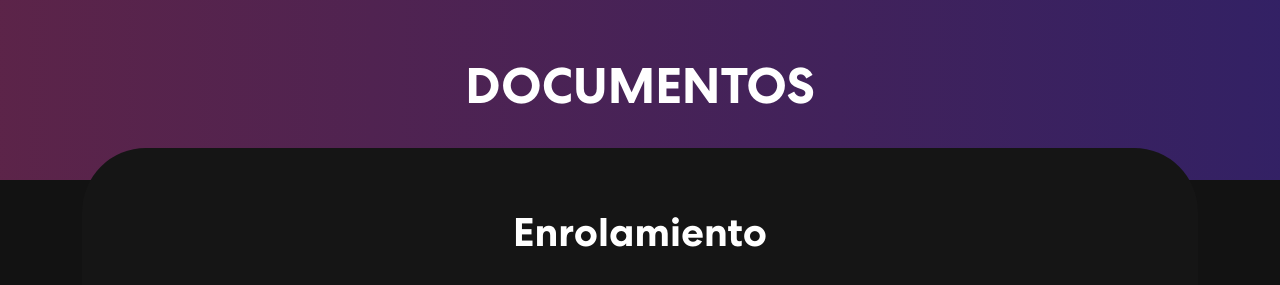
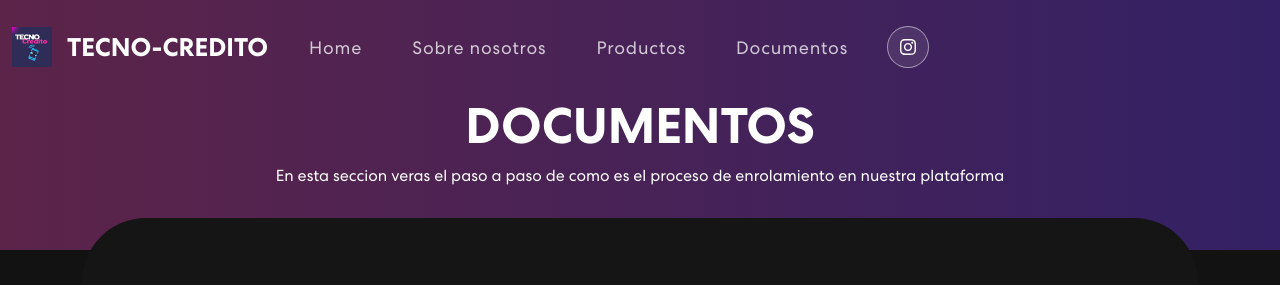
Before and after one commit to felipevees/tecno-punto, a React (Create React App) app: page /documentos in a window 1280 px wide. Shown: the top 285 px of the page. Built offline with nearby package versions, Linux system fonts and the light colour scheme.

Commit message:
Buen trabajo pipin

```diff
--- a/src/Componentes/Documentospdf.js
+++ b/src/Componentes/Documentospdf.js
@@ -10,7 +10,8 @@
     <section>
       <div className="container mt-5 mb-5">
         <div className="carousel-bx wow zoomIn">
-          <h2 className="mb-4">Documentos</h2>
+          <h2 className="mb-2">Documentos</h2>
+          <p className="col-sm-12 col-lg-8 mx-auto mb-5">Estos son los documentos que se necesitan para registrar a nuestros clientes en plataforma porfavor asegurate de que esten correctamente diligenciados</p>
           <div className="container text-center">
             <div className="row">
               <div className="col">
--- a/src/Componentes/Info.js
+++ b/src/Componentes/Info.js
@@ -17,14 +17,7 @@
             complacer a nuestros clientes para que sean parte de la historia y
             nosotros los acompañemos siempre en su bolsillo con nuestros equipos
             a crédito con<br></br> las mayores facilidades y tecnología
-            disponible en el mercado. Somos una empresa Colombiana que se está
-            extendiendo en todo el territorio nacional con miras<br></br> a
-            otros países, gracias al más avanzado sistema de plataforma remoto
-            de créditos para equipos celulares. <br></br> Tenemos más de 20 años
-            de experiencia, deseamos complacer a nuestros clientes para que sean
-            parte de la historia y nosotros los acompañemos siempre en su
-            bolsillo con nuestros equipos a crédito con<br></br> las mayores
-            facilidades y tecnología disponible en el mercado.
+            disponible en el mercado.
           </p>
         </div>
       </div>
--- a/src/Componentes/NavBar.js
+++ b/src/Componentes/NavBar.js
@@ -21,7 +21,7 @@
   return (
     <nav className={`navbar navbar-expand-lg  ${scrolled ? "scrolled" : ""}`}>
       <div className="container-fluid ">
-        <a href="#home">
+        <a href="/#home">
           <img
             src={logo}
             className="img-fluid "
@@ -32,7 +32,7 @@
             }}
           ></img>
         </a>
-        <a className="navbar-brand" href="#home">
+        <a className="navbar-brand" href="/#home">
           TECNO-CREDITO
         </a>
         <button
@@ -59,13 +59,13 @@
               </a>
             </li>
             <li className="nav-item">
-              <a id="link2" className="nav-link active" href="#sobre-nosotros">
+              <a id="link2" className="nav-link active" href="/#sobre-nosotros">
                 Sobre nosotros
               </a>
             </li>
 
             <li className="nav-item">
-              <a id="link4" className="nav-link active" href="#productos">
+              <a id="link4" className="nav-link active" href="/#productos">
                 Productos
               </a>
             </li>
--- a/src/Componentes/Videos.js
+++ b/src/Componentes/Videos.js
@@ -7,26 +7,28 @@
   return (
     <section>
       <div
-        style={{ height: "180px" }}
-        className="d-flex justify-content-center align-items-center page2"
+        style={{ height: "250px" }}
+        className="text-center page2 pt-5"
       >
-        <h1 style={{ fontSize: "50px" }} className=" fw-bold">
+        <h1 style={{ fontSize: "50px" }} className="mt-5 fw-bold">
           DOCUMENTOS
         </h1>
+        <p>En esta seccion veras el paso a paso de como es el proceso de enrolamiento en nuestra plataforma</p>
       </div>
       <div className="carousel mt-5">
         <div style={{ marginTop: "-80px" }} className="container mb-5">
           <div className="carousel-bx wow zoomIn">
-            <h2 className="mb-5" style={{ fontSize: "2.5rem" }}>
+            <h2 className="mb-0" style={{ fontSize: "2.5rem" }}>
               Enrolamiento
             </h2>
             <div className="video-wrapper">
-              <iframe
+              <video
                 className="responsive-video"
                 src={video1}
                 title="Enrolamiento Video"
                 controls
-              ></iframe>
+                style={{width:"100%"}}
+              ></video>
             </div>
           </div>
         </div>
@@ -44,12 +46,12 @@
               Verificacion de enrolamiento
             </h2>
             <div className="video-wrapper video2-wrapper">
-              <iframe
+              <video
                 className="responsive-video"
                 src={video2}
                 title="Verificacion de enrolamiento Video"
                 controls
-              ></iframe>
+              ></video>
             </div>
           </div>
         </div>
--- a/src/pages/Documentos.js
+++ b/src/pages/Documentos.js
@@ -5,12 +5,14 @@
   Documentospdf,
   Videos,
   Button,
+  NavBar,
 } from "../Componentes";
 
 export function Documentos() {
   return (
     <div>
       <header>
+        <NavBar />
         <FixedButton />
       </header>
       <main>
```
